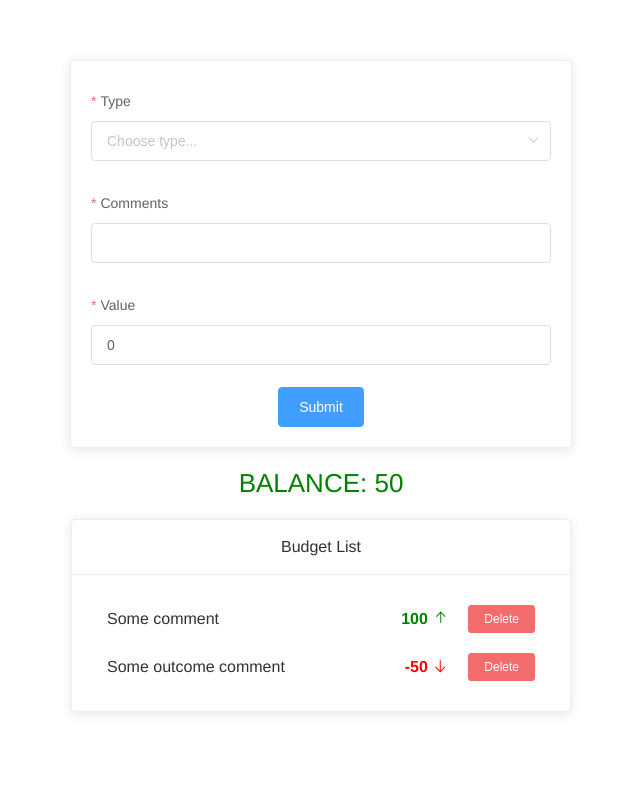
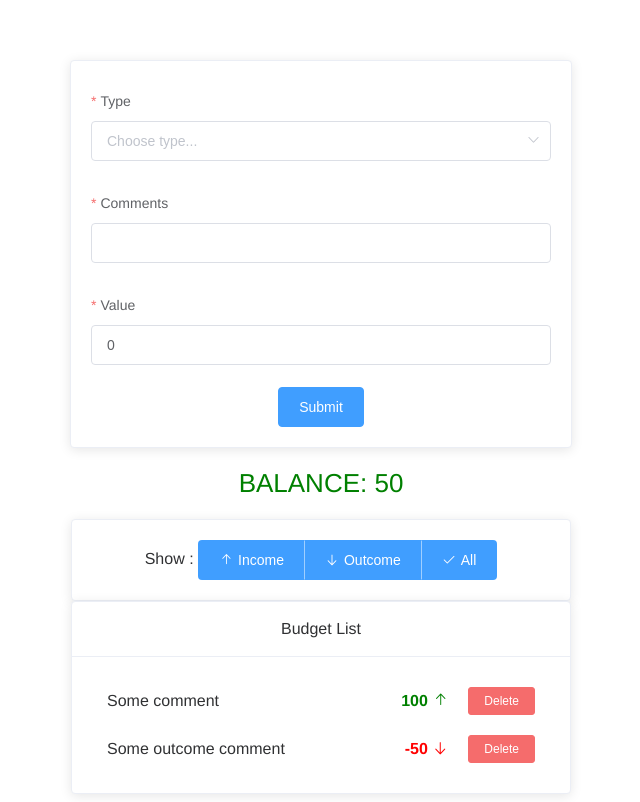
Before and after one commit to Demilicz/Vue-Budget, a Vue app: page / in a window 1280 px wide. Shown: the whole page, without its empty margins (319-959 px from the left). Built offline with nearby package versions, Linux system fonts and the light colour scheme.

Commit message:
add panel with sort list

```diff
--- a/src/App.vue
+++ b/src/App.vue
@@ -45,7 +45,8 @@ export default {
         (acc, item) => acc + item.value,
         0
       );
-    }
+    },
+
   },
   methods: {
     onFormSubmit(data) {
--- a/src/components/BudgetList.vue
+++ b/src/components/BudgetList.vue
@@ -1,20 +1,28 @@
 <template>
       <div class="budget-list-wrap">
-        <ElCard :header="header">
+        <ElCard>
+          {{sort}}
+          <el-button-group>
+            <el-button type="primary" icon="el-icon-top"  @click="target='INCOME'">Income</el-button>
+            <el-button type="primary" icon="el-icon-bottom" @click="target='OUTCOME'">Outcome</el-button>
+            <el-button type="primary" icon="el-icon-check"  @click="target='ALL'">All</el-button>
+          </el-button-group>
+        </ElCard>
+        <ElCard  :header="header">
           <div>
             <el-dialog
             title="Warning"
             :visible.sync="centerDialogVisible"
             width="30%"
             center>
-              <span>It should be noted that the content will not be aligned in center by default</span>
+              <span>Are you sure you want to delete this item?</span>
               <span slot="footer" class="dialog-footer">
                 <el-button @click="cancelDialog(false)">Cancel</el-button>
                 <el-button type="primary" @click="onDeleteItem(newId)">Confirm</el-button>
               </span>
             </el-dialog>
           </div>
-      <BudgetListItems @deleteItem="onDeleteItem" @wiewDialog="onDialogShow" :list="list" :centerDialogVisible="centerDialogVisible"/>
+      <BudgetListItems @deleteItem="onDeleteItem" @wiewDialog="onDialogShow" :target="target" :list="list" :centerDialogVisible="centerDialogVisible"/>
     </ElCard>
   </div>
 </template>
@@ -26,9 +34,11 @@ import BudgetListItems from "@/components/BudgetListItems";
 export default {
   name: "BudgetList",
   data: () => ({
+    sort: "Show :",
     header: "Budget List",
     centerDialogVisible: false,
-    newId: "Some id"
+    newId: "Some id",
+    target: "All"
   }),
   props: {
     list: {
@@ -51,9 +61,13 @@ export default {
     },
     cancelDialog(bool){
       this.centerDialogVisible = bool;
-    }
+    },
+   },
+   computed:{
+
+   }
   }
-}
+
 
 </script>
 
--- a/src/components/BudgetListItems.vue
+++ b/src/components/BudgetListItems.vue
@@ -1,7 +1,7 @@
 <template>
   <div class="list-items">
       <template v-if="!isEmpty">
-        <div class="list-item" v-for="(item, prop) in list" :key="prop">
+        <div class="list-item" v-for="(item, prop) in sortItems(list,target)" :key="prop">
           <span class="budget-comment">{{ item.comment }}</span>
           <span class="budget-value" :class="item.type === 'INCOME'? 'green':'red'" >{{ item.value }}
             <i v-if="item.type === 'INCOME'" class="el-icon-top" dir="ltr"></i>
@@ -25,6 +25,10 @@ export default {
       type: Boolean,
       default: false,
       required: true
+    },
+    target: {
+      type: String,
+      default: "ALL"
     }
   },
   data: () => ({
@@ -33,7 +37,8 @@ export default {
   computed: {
   isEmpty() {
     return !Object.keys(this.list).length;
-    }
+    },
+
   },
 
   methods: {
@@ -41,6 +46,31 @@ export default {
     wiewDialog(visible, id) {
       this.$emit("wiewDialog",visible, id);
     },
+    sortItems(list,tar){
+      if(tar === "INCOME"){
+       const newObj = Object.values({...list}).reduce((acc,item, index) =>
+       {if(item.type === tar)  acc[index] = item;
+
+       return acc;
+       },
+       {});
+
+       console.log(newObj);
+      return newObj;
+      }
+      else if (tar === "OUTCOME"){
+      const newObj = Object.values({...list}).reduce((acc,item, index) =>
+       {if(item.type === tar)  acc[index] = item;
+
+       return acc;
+       },
+       {});
+
+       console.log(newObj);
+      return newObj;
+      }
+      else return list;
+    }
 
   }
 }
```
Also changed, not shown: src/plugins/elements/index.js (+5 -2 lines).
